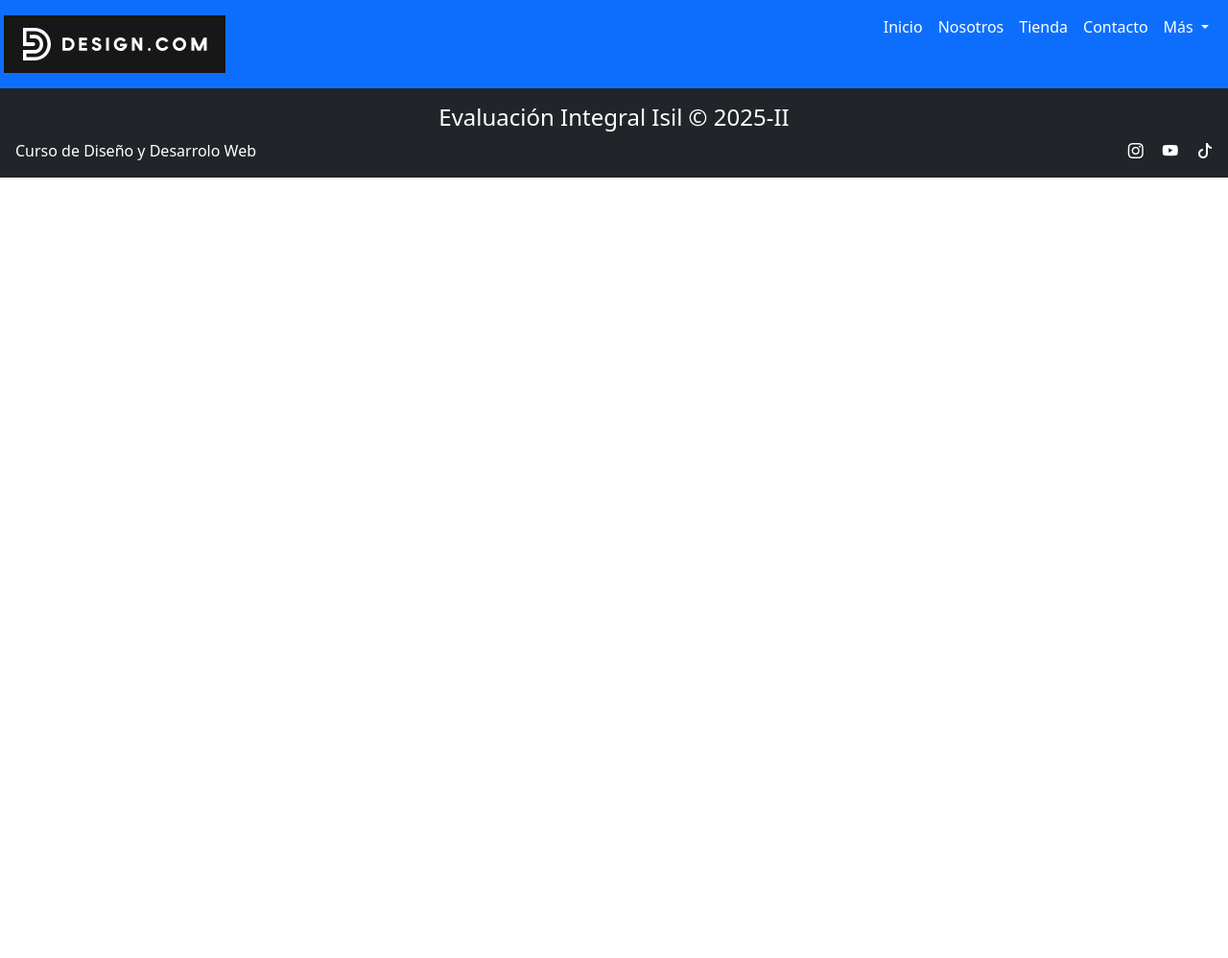
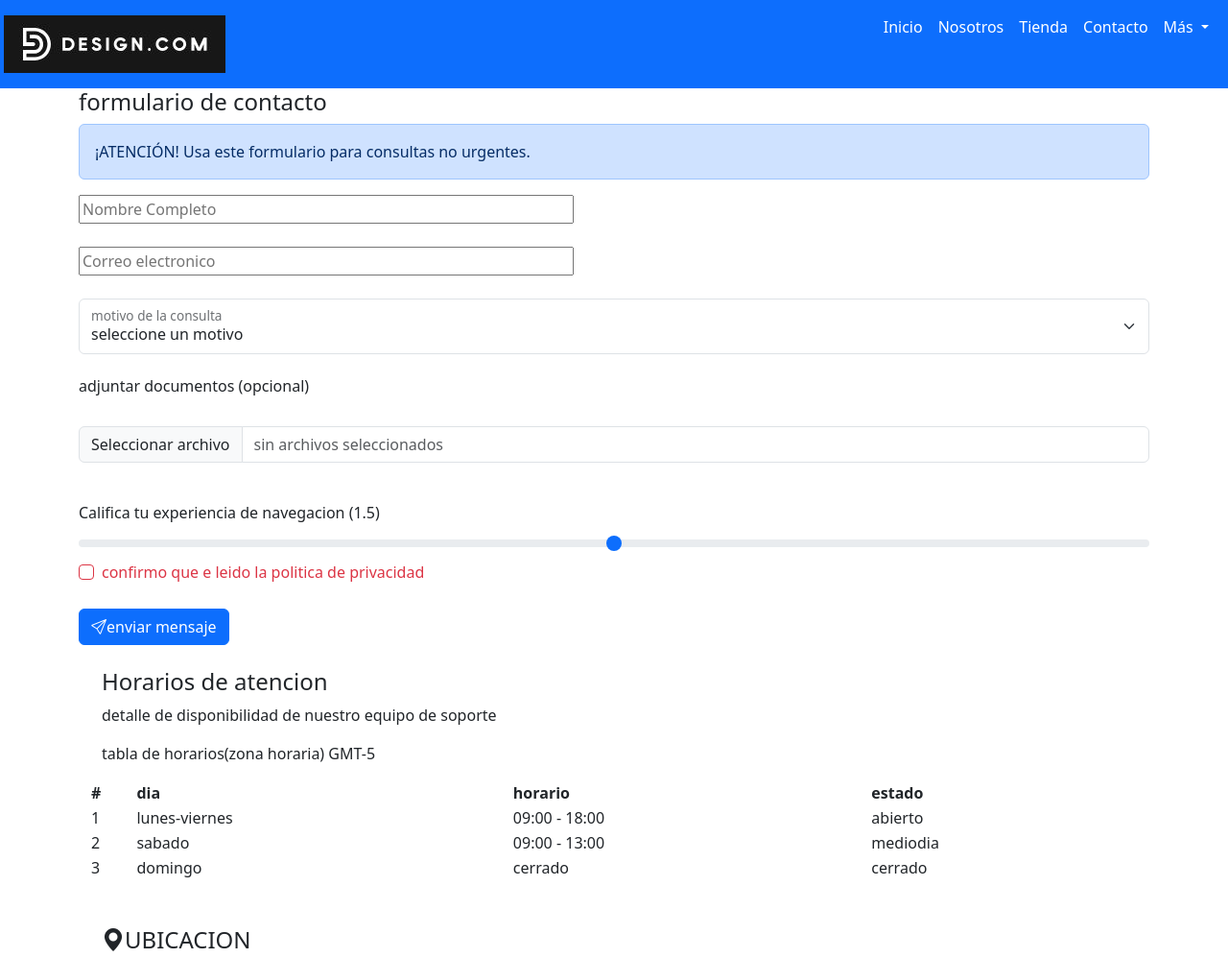
Before and after one commit to omar061020/evaluaci-n-integral-, a plain HTML site: page contacto.html in a window 1280 px wide. Shown: the top 998 px of the page at 96% size. Before the commit the page ends 800 px from the top, so only its background shows below. Drawn offline with nearby package versions, Linux system fonts and the light colour scheme.

Commit message:
Update contacto.html

```diff
--- a/contacto.html
+++ b/contacto.html
@@ -50,6 +50,108 @@
                 </div>
             </div>
     </header>
+    <main>
+        <div class="container">
+            <div class="row">
+                <div class="col">
+                    <h4>formulario de contacto</h4>
+                    <div class="alert alert-primary" role="alert">
+  ¡ATENCIÓN! Usa este formulario para consultas no urgentes.
+                    </div>
+                    <form action="" method="get" name="Formulario2">
+                <input type="text" name="nombre" placeholder="Nombre Completo" size="50" required><br><br>
+                <input type="email" name="correo" placeholder="Correo electronico" size="50"><br><br>
+                <div class="form-floating">
+                <select class="form-select" id="floatingSelect" aria-label="Floating label select example">
+                    <option selected>seleccione un motivo</option>
+                    <option value="1">1</option>
+                    <option value="2">2</option>
+                    <option value="3">3</option>
+                </select>
+                <label for="floatingSelect">motivo de la consulta</label>
+                </div><br>
+                <h6>adjuntar documentos (opcional)</h6><br>
+                <div class="input-group mb-3">
+                <span class="input-group-text" id="inputGroup-sizing-default">Seleccionar archivo</span>
+                <input type="text" class="form-control" placeholder="sin archivos seleccionados" aria-label="Sizing example input" aria-describedby="inputGroup-sizing-default">
+                </div><br>
+                <label for="range1" class="form-label">Califica tu experiencia de navegacion (1.5)</label>
+                <input type="range" class="form-range" id="range1"><br>
+                <div class="col-12">
+                    <div class="form-check">
+                    <input class="form-check-input is-invalid" type="checkbox" value="" id="invalidCheck3" aria-describedby="invalidCheck3Feedback" required>
+                    <label class="form-check-label" for="invalidCheck3">
+                        confirmo que e leido la politica de privacidad
+                    </label><br>
+                    </div>
+                </div><br>
+                <!-- Button trigger modal -->
+                    <button type="button" class="btn btn-primary" data-bs-toggle="modal" data-bs-target="#exampleModal">
+                    <i class="bi bi-send"></i>enviar mensaje
+                    </button>
+
+                    <!-- Modal -->
+                    <div class="modal fade" id="exampleModal" tabindex="-1" aria-labelledby="exampleModalLabel" aria-hidden="true">
+                    <div class="modal-dialog">
+                        <div class="modal-content">
+                        <div class="modal-header">
+                            <h1 class="modal-title fs-5" id="exampleModalLabel">¡EXITO!</h1>
+                            <button type="button" class="btn-close" data-bs-dismiss="modal" aria-label="Close"></button>
+                        </div>
+                        <div class="modal-body">
+                            <i class="bi bi-check-circle-fill"></i> tu mensaje a sido recibido. Te responderemos a la brevedad. (esto es solo una simulación)
+                        </div>
+                        <div class="modal-footer">
+                            <button type="button" class="btn btn-primary">aceptar</button>
+                        </div>
+                        </div>
+                    </div>
+                    </div>
+            </form>
+                </div>
+                <div class="col">
+                    <div class="row p-4">
+                        <h4>Horarios de atencion</h4>
+                        <p>detalle de disponibilidad de nuestro equipo de soporte</p>
+                        <p>tabla de horarios(zona horaria) GMT-5</p>
+                    <table>
+            <tr>
+                <th>#</th>
+                <th>dia</th>
+                <th>horario</th>
+                <th>estado</th>
+            </tr>
+            <tr>
+                <td>1</td>
+                <td>lunes-viernes</td>
+                <td>09:00 - 18:00</td>
+                <td>abierto</td>
+            </tr>
+            <tr>
+                <td>2</td>
+                <td>sabado</td>
+                <td>09:00 - 13:00</td>
+                <td>mediodia</td>
+            </tr>
+            <tr>
+                <td>3</td>
+                <td>domingo</td>
+                <td>cerrado</td>
+                <td>cerrado</td>
+            </tr>
+
+        </table>
+                    </div>
+                    <div class="row p-4">
+                        <h4><i class="bi bi-geo-alt-fill"></i>UBICACION</h4>
+                        <div>
+                            <iframe src="https://www.google.com/maps/embed?pb=!1m18!1m12!1m3!1d8567.896327245153!2d-77.03615785550866!3d-12.042587428046684!2m3!1f0!2f0!3f0!3m2!1i1024!2i768!4f13.1!3m3!1m2!1s0x9105c8b5d5aa7eb1%3A0x16061e0b481e22aa!2sPlaza%20Mayor%20de%20Lima!5e0!3m2!1ses!2spe!4v1765816984468!5m2!1ses!2spe" width="600" height="450" style="border:0;" allowfullscreen="" loading="lazy" referrerpolicy="no-referrer-when-downgrade"></iframe>
+                        </div>
+                    </div>
+                </div>
+            </div>
+        </div>
+    </main>
     <footer>
         <div class="row bg-dark text-white p-3">
                 <h4 class="text-center">Evaluación Integral Isil © 2025-II</h4>
@@ -63,4 +165,5 @@
     </footer>
     <script src="https://cdn.jsdelivr.net/npm/bootstrap@5.3.8/dist/js/bootstrap.bundle.min.js" integrity="sha384-FKyoEForCGlyvwx9Hj09JcYn3nv7wiPVlz7YYwJrWVcXK/BmnVDxM+D2scQbITxI" crossorigin="anonymous"></script>
 </body>
+
 </html>
```
